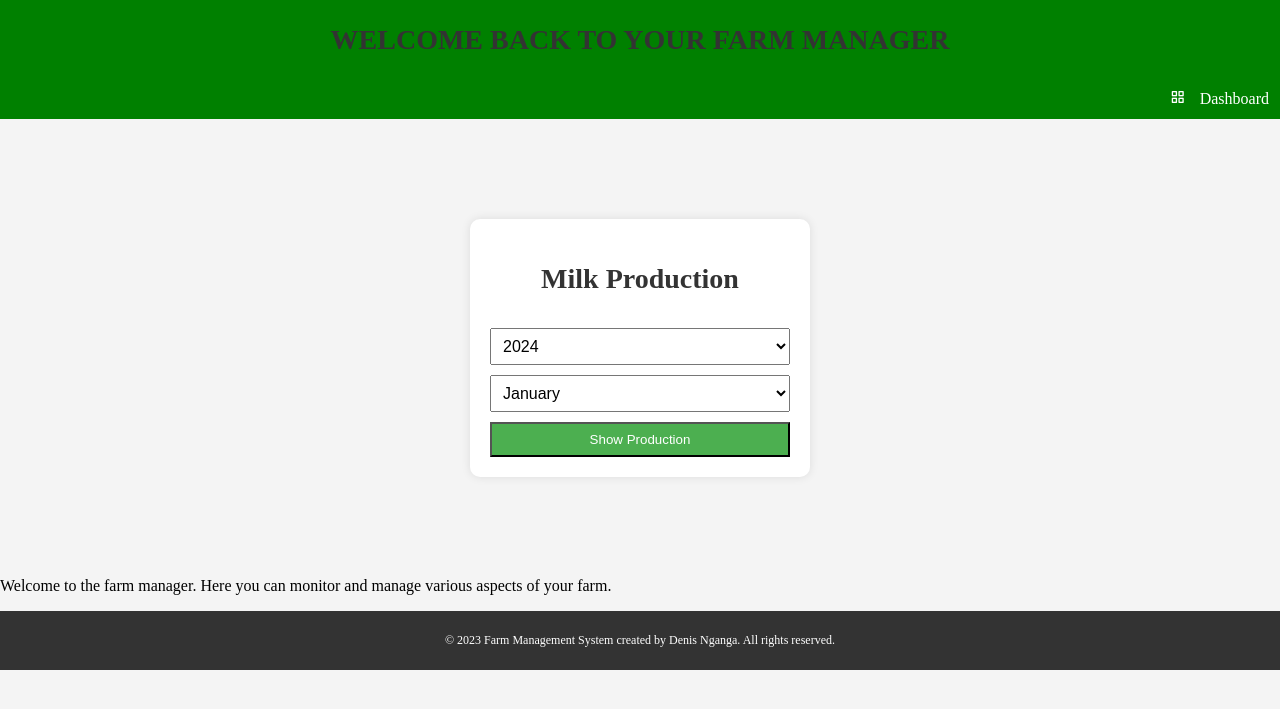
After one commit to Denisganga/Farm_Management_System, a Django app: page /select_yearmonth/ in a window 1280 px wide. The commit adds this page. Shown: the top 709 px of the page. Run offline with Django 4.2, Linux system fonts and the light colour scheme.

Commit message:
Template of the selecting year and month, also integrating it to the milk production section

```diff
--- a/homepage/templates/homepage/home.html
+++ b/homepage/templates/homepage/home.html
@@ -493,7 +493,7 @@
     <div class="card">
       <h2>Milk production analysis</h2>
       <p>Keep the trends of your milk production.</p>
-      <a href="#">milk analytics</a>
+      <a href="{% url 'homepage:select-yearmonth' %}">milk analytics</a>
 
 
     </div>
--- /dev/null
+++ b/homepage/templates/homepage/selectyearmonth.html
@@ -0,0 +1,90 @@
+{%extends 'homepage/base.html' %}
+{% block content %}
+<head>
+    <title>Milk Production</title>
+    <style>
+        body {
+
+            margin: 0;
+            background-color: #f4f4f4;
+        }
+
+        .card {
+            width: 300px;
+            margin: 100px auto; /* Adjust the margin as needed to control the vertical position */
+            padding: 20px;
+            border-radius: 10px;
+            box-shadow: 0 0 10px rgba(0, 0, 0, 0.1);
+            background-color: #ffffff;
+            text-align: center;
+        }
+
+        h2 {
+            color: #333333;
+        }
+
+        select, button {
+            margin-top: 10px;
+            padding: 8px;
+            width: 100%;
+            box-sizing: border-box;
+        }
+
+        select {
+            font-size: 16px;
+        }
+
+        button {
+            background-color: #4caf50;
+            color: #ffffff;
+            cursor: pointer;
+        }
+    </style>
+</head>
+<body>
+    <div class="card">
+        <h2>Milk Production</h2>
+        <form>
+            <select id="year" name="year">
+                <option value="2024">2024</option>
+                <option value="2023">2025</option>
+                <option value="2022">2026</option>
+                <option value="2022">2027</option>
+                <option value="2022">2028</option>
+                <option value="2022">2029</option>
+                <option value="2022">2030</option>
+                <option value="2022">2031</option>
+                <option value="2022">2032</option>
+                <option value="2022">2033</option>
+                <option value="2022">2034</option>
+                <option value="2022">2035</option>
+                <option value="2022">2036</option>
+                <option value="2022">2037</option>
+                <option value="2022">2038</option>
+                <option value="2022">2039</option>
+                <option value="2022">2040</option>
+                <option value="2022">2041</option>
+                <option value="2022">2042</option>
+                <option value="2022">2043</option>
+
+            </select>
+            <select id="month" name="month">
+                <option value="01">January</option>
+                <option value="02">February</option>
+                <option value="03">April</option>
+                <option value="04">May</option>
+                <option value="05">June</option>
+                <option value="06">July</option>
+                <option value="07">Aughust</option>
+                <option value="08">September</option>
+                <option value="09">October</option>
+                <option value="10">November</option>
+                <option value="11">December</option>
+                <option value="12">December</option>
+
+            </select>
+            <button type="submit">Show Production</button>
+        </form>
+    </div>
+</body>
+{%endblock%}
--- a/homepage/urls.py
+++ b/homepage/urls.py
@@ -40,7 +40,9 @@ from .views import (
     Show_machinery_maintenance,
     Add_machinery_maintenance,
     Delete_machinery_maintenance,
-    Update_machinery_maintenance
+    Update_machinery_maintenance,
+
+    Select_year_month,
 
 )
 
@@ -127,5 +129,7 @@ urlpatterns = [
 
     path('delete_machinerymaintenance/<str:Number_plate>/<slug:Date>/', Delete_machinery_maintenance,name='delete-machinerymaintenance'),
 
-    path('update_machinerymaintenance/<str:Number_plate>/<slug:Date>/', Update_machinery_maintenance, name='update-machinerymaintenance')
+    path('update_machinerymaintenance/<str:Number_plate>/<slug:Date>/', Update_machinery_maintenance, name='update-machinerymaintenance'),
+
+    path('select_yearmonth/', Select_year_month, name='select-yearmonth')
 ]
--- a/homepage/views.py
+++ b/homepage/views.py
@@ -367,7 +367,7 @@ def Update_machinery_maintenance(request,Number_plate,Date):
 
 #view function of the livestock section
 from .livestock_form import LivestockForm,Livestock_productionForm
-from .models import Livestock,Livestock_production
+from .models import Livestock,Livestock_production,Milk_production
 from django.shortcuts import render, get_object_or_404
 
 def Show_livestock(request):
@@ -456,3 +456,14 @@ def Update_livestock_production(request,Tag_number,Production_date):
         print(form.errors)
 
     return render(request,'homepage/updatelivestockproduction.html',{'livestock':livestock, 'livestock_production':livestock_production})
+
+
+
+# the milk production section in the dashboard
+
+def Select_year_month(request):
+    if request.method=='POST':
+        selected_year= request.POST.get('year')
+        selected_month=request.POST.get('month')
+
+    return render(request,'homepage/selectyearmonth.html')
```
